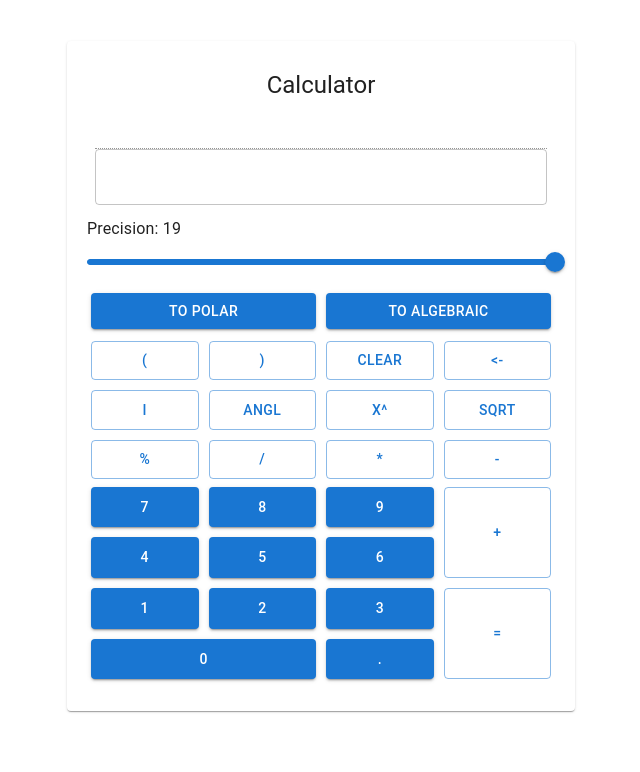
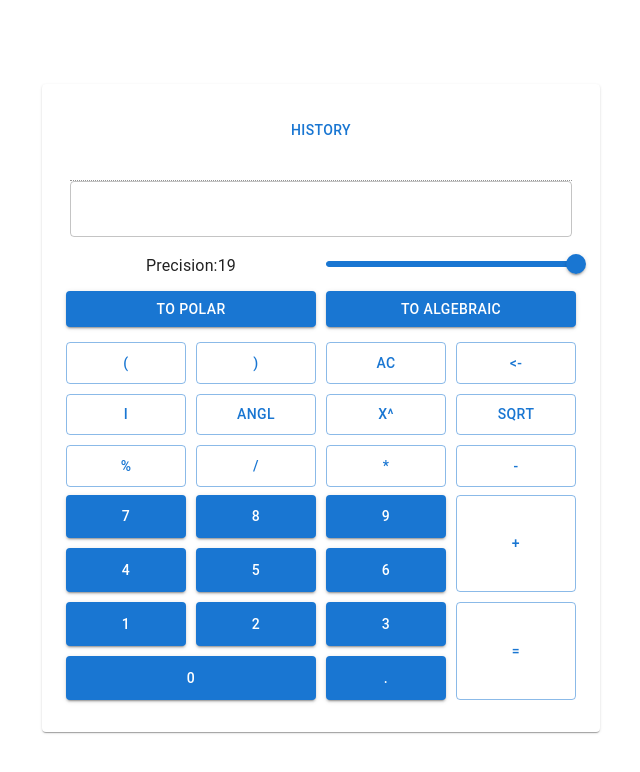
Before and after one commit to savin-maksim/all-test-projects, a React (Vite) app: page / in a window 1280 px wide. Shown: the top 772 px of the page, without its empty margins (319-959 px from the left). Built offline with nearby package versions, Linux system fonts and the light colour scheme.

Commit message:
Added history and -numbers

```diff
--- a/src/ComplexCalc.jsx
+++ b/src/ComplexCalc.jsx
@@ -1,9 +1,9 @@
-import React, { useState, useRef, useEffect } from 'react';
-import { Container, Grid, Button, Box, Typography, Card, CardContent, TextField, Slider  } from '@mui/material';
+import React, { useState, useRef, useEffect, useCallback } from 'react';
+import { Container, Grid, Button, Box, Typography, Card, CardContent, TextField, Slider, Snackbar } from '@mui/material';
 import { create, all, evaluate } from 'mathjs';
 
 // configure the default type of numbers as BigNumbers
-const initialConfig  = {
+const initialConfig = {
    // Default type of number
    // Available options: 'number' (default), 'BigNumber', or 'Fraction'
    number: 'BigNumber',
@@ -18,7 +18,31 @@ function ComplexCalc() {
    const [input, setInput] = useState('');
    const [lastExpression, setLastExpression] = useState('');
    const [history, setHistory] = useState([]);
+   const [historyRes, setHistoryRes] = useState([]);
    const [precision, setPrecision] = useState(initialConfig.precision);
+   const [showHistory, setShowHistory] = useState(false);
+   const [snackbarOpen, setSnackbarOpen] = useState(false);
+   const [snackbarMessage, setSnackbarMessage] = useState('');
+
+   const copyToClipboard = useCallback((text) => {
+      navigator.clipboard.writeText(text)
+         .then(() => {
+            setSnackbarMessage(`Copied: ${text}`);
+            setSnackbarOpen(true);
+         })
+         .catch((err) => {
+            setSnackbarMessage('Failed to copy');
+            setSnackbarOpen(true);
+         });
+   }, []);
+
+   const clearHistory = () => {
+      setHistory([]);
+      setHistoryRes([]);
+      setLastExpression('')
+   };
+
+
    const inputRef = useRef(null);
 
    useEffect(() => {
@@ -32,7 +56,7 @@ function ComplexCalc() {
       math.config(newConfig);
    }, [precision]);
 
-   const extraButtons = ['(', ')', 'clear', '<-', 'i', ' angl ', 'x^', 'sqrt', '%', '/', '*', '-'];
+   const extraButtons = ['(', ')', 'ac', '<-', 'i', ' angl ', 'x^', 'sqrt', '%', '/', '*', '-'];
    const numberButtons = ['7', '8', '9', '4', '5', '6', '1', '2', '3', '0', '.'];
 
    const addToInput = val => {
@@ -57,7 +81,7 @@ function ComplexCalc() {
 
    const calculateResult = () => {
       try {
-         const result = input.replace(/(\d+(\.\d+)?) angl (\d+(\.\d+)?)/g, (_, r, _1, phi) => {
+         const result = input.replace(/(-?\d+(\.\d+)?) angl (-?\d+(\.\d+)?)/g, (_, r, _1, phi) => {
             const a = math.evaluate(`${r}*cos(${phi}*pi/180)`);
             const b = math.evaluate(`${r}*sin(${phi}*pi/180)`);
             return `${a} + ${b}i`;
@@ -65,12 +89,13 @@ function ComplexCalc() {
 
          const evaluatedResult = math.evaluate(result);
          const handleHistory = [...history, input];
+         const handleHistoryRes = [...historyRes, String(evaluatedResult)];
 
-         setLastExpression(input);
+         setLastExpression(`${handleHistory[handleHistory.length - 1]} = ${handleHistoryRes[handleHistoryRes.length - 1]}`);
          setHistory(handleHistory);
+         setHistoryRes(handleHistoryRes)
 
-         console.log(handleHistory);
-         console.log(evaluatedResult);
+         console.log(`${handleHistory[handleHistory.length - 1]} = ${handleHistoryRes[handleHistoryRes.length - 1]}`);
 
          if (math.isComplex(evaluatedResult)) {
             setInput(`(${evaluatedResult})`);
@@ -91,7 +116,7 @@ function ComplexCalc() {
    };
 
    const convertToAlgebraic = (input) => {
-      const result = input.replace(/(\d+(\.\d+)?) angl (\d+(\.\d+)?)/g, (_, r, _1, phi) => {
+      const result = input.replace(/(-?\d+(\.\d+)?) angl (-?\d+(\.\d+)?)/g, (_, r, _1, phi) => {
          const a = math.evaluate(`${r}*cos(${phi}*pi/180)`);
          const b = math.evaluate(`${r}*sin(${phi}*pi/180)`);
          return `${a} + ${b}i`;
@@ -109,17 +134,55 @@ function ComplexCalc() {
 
 
    return (
-      <Container sx={{ height: { xs: '86vh', md: '88vh', lg: '92vh', xl: '93vh' }, display: 'flex', justifyContent: 'center', alignItems: 'center' }}>
-         <Card sx={{ width: { xs: '100%', md: '60%', lg: '60%', xl: '60%' }, minWidth: '300px', maxWidth: '500px', height: { xs: '90%', md: '90%', lg: '90%', xl: '90%' }, minHeight: '550px', padding: 0.5, display: 'flex', flexDirection: 'column' }}>
+      <Container sx={{ height: { xs: '100vh', md: '100vh', lg: '100vh', xl: '100vh' }, display: 'flex', justifyContent: 'center', alignItems: 'center' }}>
+         <Card sx={{ width: { xs: '100%', md: '100%', lg: '100%', xl: '100%' }, minWidth: '330px', maxWidth: '550px', height: { xs: '90%', md: '100%', lg: '80%', xl: '80%' }, minHeight: 'auto', padding: 0.5, display: 'flex', flexDirection: 'column' }}>
             <CardContent sx={{ flex: '1 1 auto', display: 'flex', flexDirection: 'column' }}>
-               <Box sx={{ flex: '1 0 auto', padding: 1 }}>
-                  <Typography variant="h5" component="div" sx={{ textAlign: 'center', marginBottom: 1 }}>
-                     Calculator
+               {showHistory ? (
+                  <Box sx={{ flex: '1 1 auto', overflowY: 'auto', position: 'relative' }}>
+                     <Button
+                        variant='outlined'
+                        onClick={clearHistory}
+                        sx={{ position: 'absolute', top: '10px', right: '90px' }}
+                     >
+                        Clear History
+                     </Button>
+                     <Button
+                        variant='outlined'
+                        onClick={() => setShowHistory(false)}
+                        sx={{ position: 'absolute', top: '10px', right: '10px' }}
+                     >
+                        ✖
+                     </Button>
+                     <Box sx={{ position: 'absolute', top: '60px', left: '10px', width: '96%' }}>
+                        {history.map((expr, index) => (
+                           <Card sx={{ mb: 2 }} key={index}>
+                              <CardContent sx={{ alignItems: 'center', justifyContent: 'space-between' }}>
+                                 <Typography marginTop={'8px'}>
+                                    {expr} = {historyRes[index]}
                                  </Typography>
+                                 <Box sx={{ mt: '8px', justifyContent: 'center' }}>
+                                    <Button variant='outlined' size="small" onClick={() => copyToClipboard(expr)}>Copy Input</Button>
+                                    <Button variant='outlined' size="small" onClick={() => copyToClipboard(historyRes[index])}>Copy Result</Button>
+                                 </Box>
+                                 <Snackbar
+                                    open={snackbarOpen}
+                                    autoHideDuration={3000}
+                                    onClose={() => setSnackbarOpen(false)}
+                                    message={snackbarMessage}
+                                 />
+                              </CardContent>
+                           </Card>
+                        ))}
+                     </Box>
+                  </Box>
+               ) : (<>
+                  <Box sx={{ flex: '0 0 auto', padding: 1 }}>
+                     <Button fullWidth onClick={() => setShowHistory(!showHistory)}>
+                        history
+                     </Button>
                      <TextField
                         fullWidth
                         variant="standard"
-                     sx={{ marginTop: 1 }}
                         inputProps={{ style: { textAlign: 'right', marginRight: '2%' } }}
                         value={lastExpression}
                         disabled
@@ -134,18 +197,25 @@ function ComplexCalc() {
                         value={input}
                      />
                   </Box>
-               <Box sx={{ marginBottom: 1 }}>
-                  <Typography gutterBottom>
-                     Precision: {precision}
+                  <Box sx={{ padding: 0.5 }}>
+                     <Grid container spacing='10'>
+                        <Grid item xs={6} display='flex' sx={{ alignItems: 'center', justifyContent: 'center' }}>
+                           <Typography>
+                              Precision:{precision}
                            </Typography>
+                        </Grid>
+                        <Grid item xs={6}>
                            <Slider
                               value={precision}
-                     min={0}
+                              min={1}
                               max={19}
                               step={1}
                               onChange={(e, newValue) => setPrecision(newValue)}
                               valueLabelDisplay="auto"
+                              sx={{ mr: '10%' }}
                            />
+                        </Grid>
+                     </Grid>
                   </Box>
                   <Box sx={{ flex: '1 0 auto', display: 'flex', padding: 0.5 }}>
                      <Grid container spacing='10'>
@@ -153,7 +223,6 @@ function ComplexCalc() {
                            <Button fullWidth variant="contained" onClick={() => convertToPolar(input)}>
                               to Polar
                            </Button>
-
                         </Grid>
                         <Grid item xs={6}>
                            <Button fullWidth variant="contained" onClick={() => convertToAlgebraic(input)}>
@@ -167,7 +236,7 @@ function ComplexCalc() {
                         {extraButtons.map((val) => (
                            <Grid item xs={3} key={val}>
                               <Button fullWidth variant='outlined' style={{ height: '100%' }} onClick={
-                              val === 'clear'
+                                 val === 'ac'
                                     ? clearInput
                                     : val === '<-'
                                        ? handleBackspace
@@ -210,6 +279,8 @@ function ComplexCalc() {
                         </Grid>
                      </Box>
                   </Box>
+               </>
+               )}
             </CardContent>
          </Card>
       </Container>
```
Lines whose indentation alone changed are shown as unchanged.
